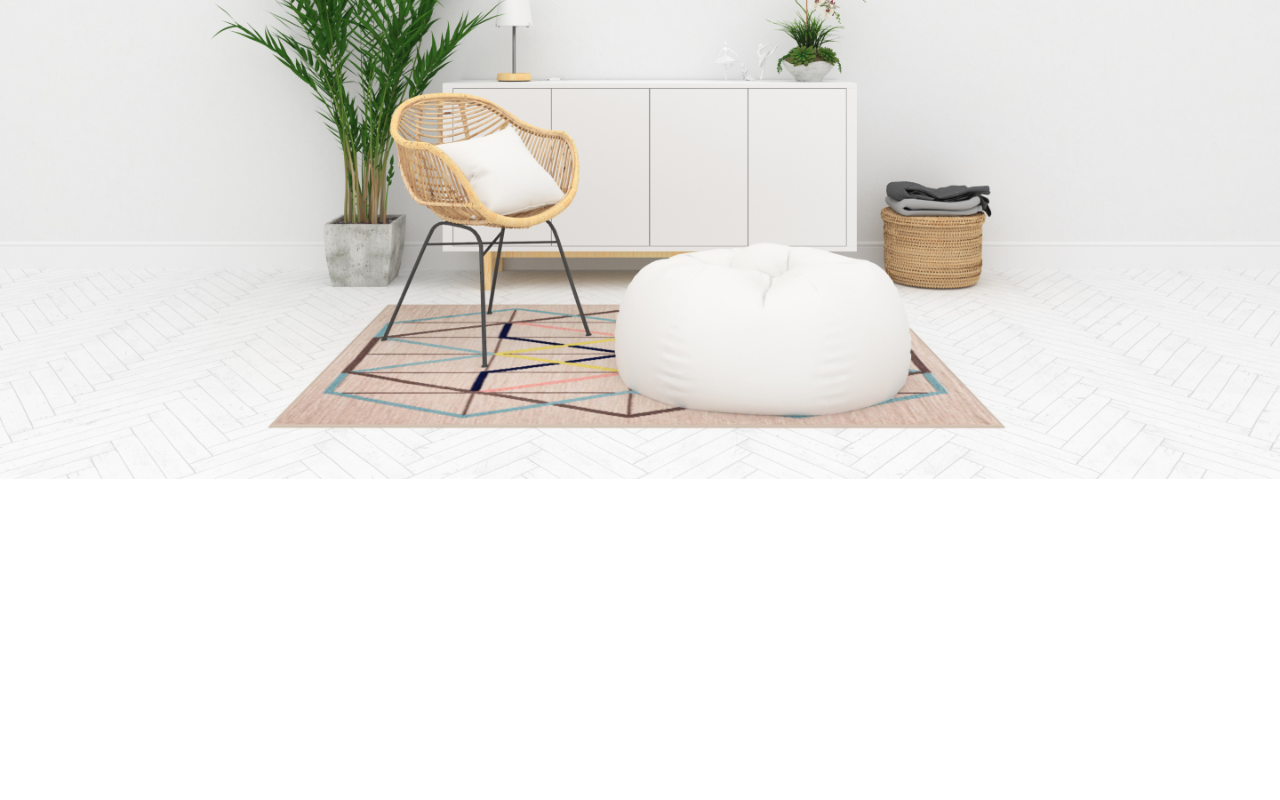
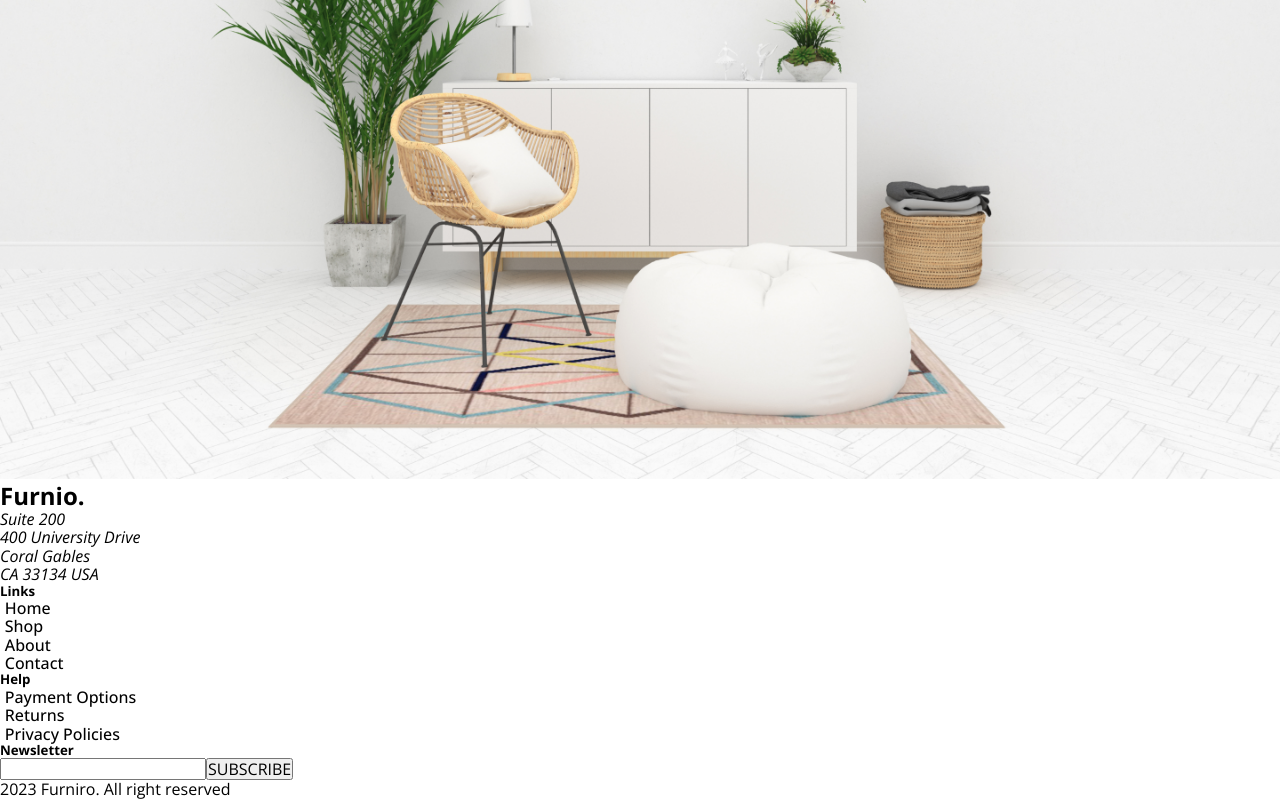
Before and after one commit to BernardProCode17/furniro, a React (Vite) app: page / in a window 1280 px wide. Shown: the part 480-1280 px from the top of the page. Before the commit the page ends 962 px from the top, so only its background shows below. Built offline with nearby package versions, Linux system fonts and the light colour scheme.

Commit message:
added classes the footer elements

```diff
--- a/src/App.jsx
+++ b/src/App.jsx
@@ -4,6 +4,7 @@ import Shop from "./pages/Shop";
 import About from "./pages/About";
 import Product from './pages/Product'
 import Header from "./components/global components/Header";
+import Footer from "./components/global components/Footer";
 function App() {
   return (
     <Router>
@@ -14,6 +15,7 @@ function App() {
         <Route path="product" element={<Product/>}/>
         <Route path="about" element={<About/>}/>
       </Routes>
+      <Footer/>
     </Router>
   );
 }
--- a/src/components/global components/Footer.jsx
+++ b/src/components/global components/Footer.jsx
@@ -0,0 +1,47 @@
+import FooterHelpNav from "./FooterHelpNav";
+import FooterNavigation from "./FooterNavigation";
+
+function Footer() {
+  return (
+    <footer className="footer">
+      {/* Logo company Info */}
+
+      <div className="footer_details">
+        <h2 className="details_title">Furnio.</h2>
+
+        <address className="details_address">
+          Suite 200 <br /> 400 University Drive <br /> Coral Gables <br /> CA
+          33134 USA
+        </address>
+      </div>
+
+      {/* Links */}
+      <div className="footer_nav_container">
+        <h5 className="footer_nav_title">Links</h5>
+        <FooterNavigation />
+      </div>
+
+      {/* Help */}
+      <div className="footer_help">
+        <h5 className="footer_nav_title">Help</h5>
+        <FooterHelpNav/>
+      </div>
+      {/* News Letter */}
+      <div className="footer_newsletter">
+         <h5 className="newsletter_title">Newsletter</h5>
+         <form action="#" className="newsletter_form">
+            <input type="email" className="newsletter_input"/>
+            <input type="button" value="SUBSCRIBE" className="newsletter_button" />
+         </form>
+      </div>
+
+
+      {/* Copyright section */}
+      <div className="footer_copyright">
+        <p className="copyright_text">2023 Furniro. All right reserved </p>
+      </div>
+    </footer>
+  );
+}
+
+export default Footer;
--- /dev/null
+++ b/src/components/global components/FooterHelpNav.jsx
@@ -0,0 +1,21 @@
+import { Link } from "react-router-dom";
+function FooterHelpNav() {
+  return (
+    <nav className="footer_nav">
+      <ul className="footer_nav_ul">
+        <li className="footer_nav_li">
+          <Link to="payment" className="footer_nav_link">Payment Options</Link>
+        </li >
+        <li className="footer_nav_li">
+          <Link to="returns" className="footer_nav_link">Returns</Link>
+        </li>
+        <li className="footer_nav_li">
+          <Link to="privacy" className="footer_nav_link">Privacy Policies</Link>
+        </li>
+
+      </ul>
+    </nav>
+  );
+}
+
+export default FooterHelpNav;
--- /dev/null
+++ b/src/components/global components/FooterNavigation.jsx
@@ -0,0 +1,26 @@
+import { Link } from "react-router-dom";
+
+function FooterNavigation() {
+  return (
+    <nav className="footer_nav">
+      <ul className="footer_nav_ul">
+
+        <li className="footer_nav_li">
+          <Link to="home" className="footer_nav_link">Home</Link>
+        </li>
+        <li className="footer_nav_li">
+          <Link to="shop" className="footer_nav_link">Shop</Link>
+        </li>
+        <li className="footer_nav_li">
+          <Link to="about" v>About</Link>
+        </li>
+        <li className="footer_nav_li">
+          <Link to="contact" className="footer_nav_link">Contact</Link>
+        </li>
+
+      </ul>
+    </nav>
+  );
+}
+
+export default FooterNavigation;
```
